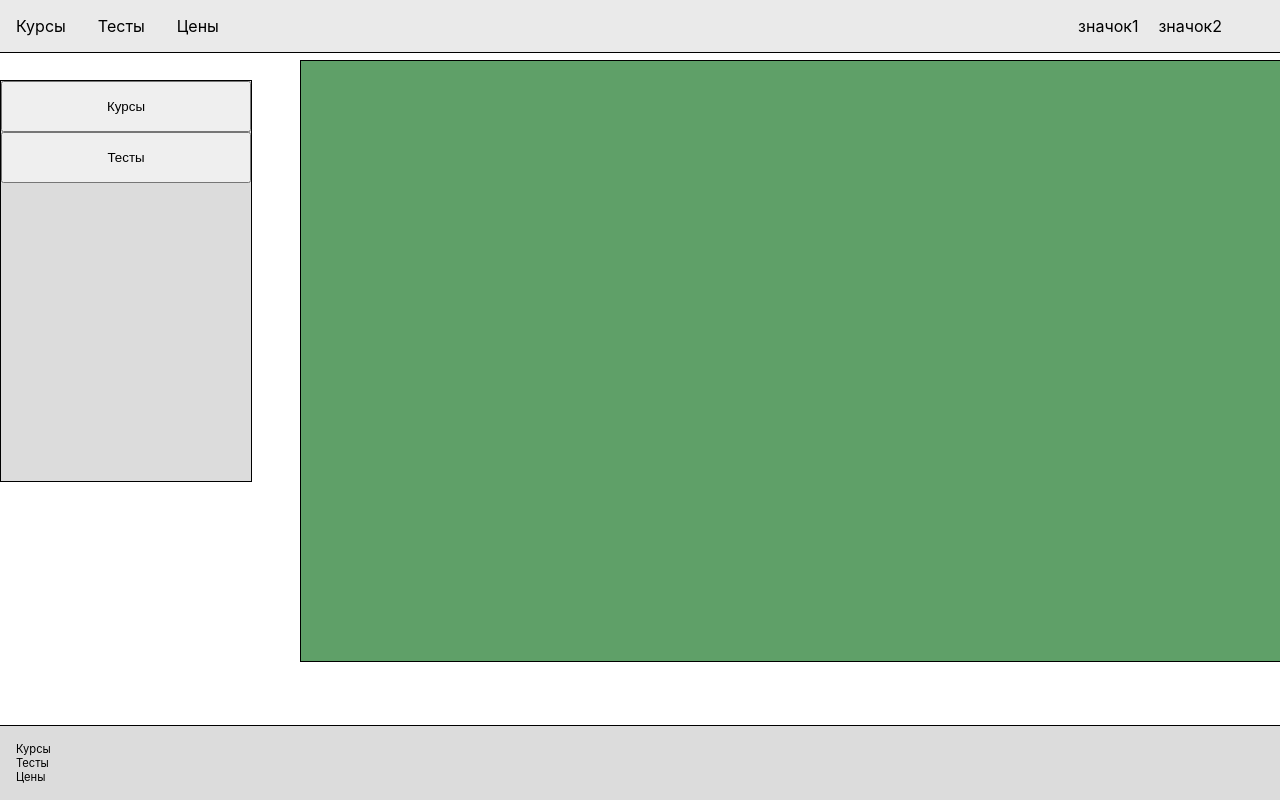
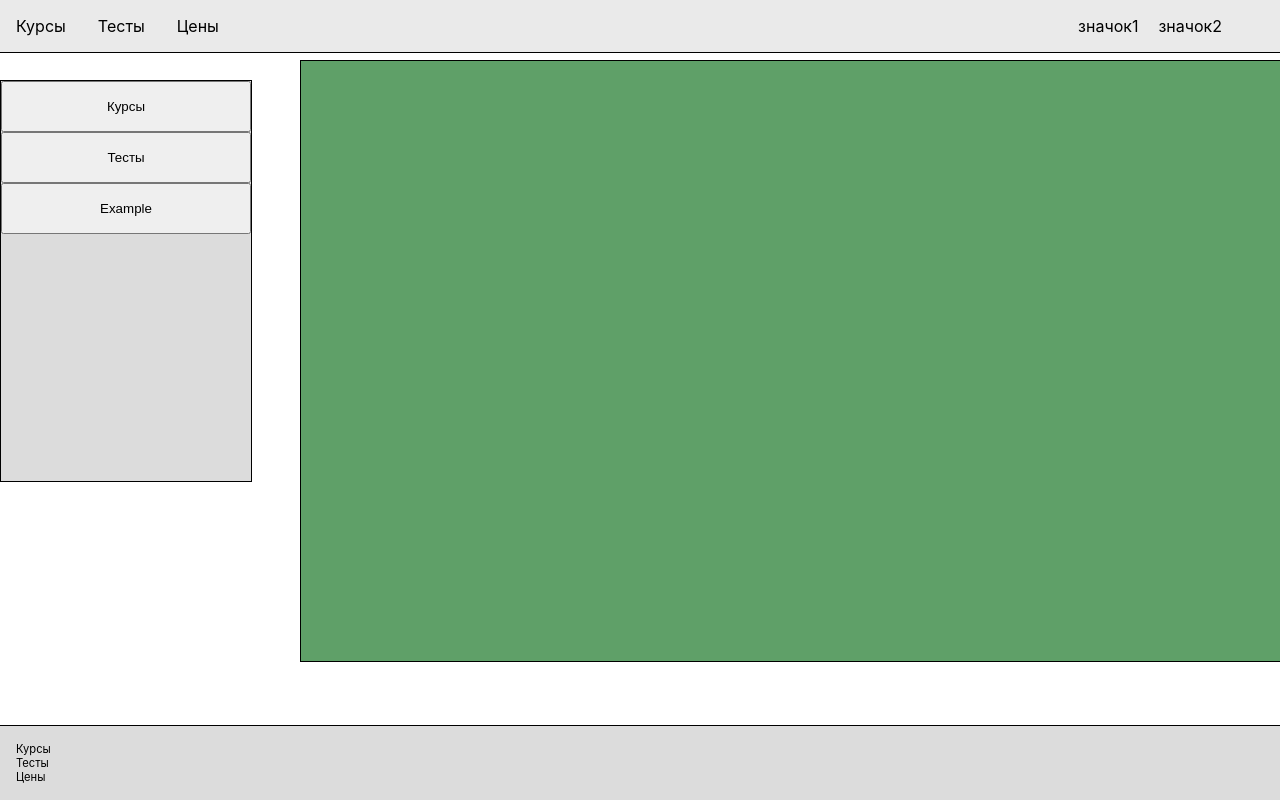
Before and after one commit to IvanMishinSever/wsctutors, a React (Create React App) app: page / in a window 1280 px wide. Shown: the top 800 px of the page. Built offline with nearby package versions, Linux system fonts and the light colour scheme.

Commit message:
add state and props

```diff
--- a/src/Components/App/App.js
+++ b/src/Components/App/App.js
@@ -7,12 +7,28 @@ import Footer from '../Footer/Footer';
 import MainView from '../MainVIew/MainView';
 
 export default class App extends React.Component {
+  constructor(props) {
+    super(props);
+    this.state = {
+        categoryView: false,
+    }
+    this.handleClick = this.handleClick.bind(this);
+}
+
+
+handleClick() {
+    this.setState({
+        categoryView: true
+    })
+    //console.log(this.state.categoryView);
+      }
+
   render() {
     return (
       <div className="App">
            <Header />
-           <Menu />
-           <MainView />
+           <Menu onClick={this.handleClick}/>
+           <MainView categoryView={this.state.categoryView}/>
            <Footer />
       </div>
 
--- a/src/Components/MainVIew/Category/Category.js
+++ b/src/Components/MainVIew/Category/Category.js
@@ -5,7 +5,8 @@ export default class Category extends React.Component {
 
 
     render() {
-        let showInfo = false;
+        let showInfo = this.props.categoryView;
+       // let showInfo = true;
         return (
             <div style={{display: showInfo ? "block" : "none"}} className="Category">
                 <ul>
--- a/src/Components/MainVIew/MainView.js
+++ b/src/Components/MainVIew/MainView.js
@@ -8,7 +8,7 @@ export default class MainView extends React.Component {
     render() {
         return (
             <div className="MainView">
-              <Category />
+              <Category categoryView={this.props.categoryView}/>
 
             </div>
         )
--- a/src/Components/Menu/Menu.js
+++ b/src/Components/Menu/Menu.js
@@ -7,7 +7,7 @@ export default class Menu extends React.Component {
     render() {
         return (
             <div className="Menu">
-                <MenuSide />
+                <MenuSide onClick={this.props.onClick}/>
 
             </div>
         )
--- a/src/Components/Menu/MenuSide/MenuSide.js
+++ b/src/Components/Menu/MenuSide/MenuSide.js
@@ -3,7 +3,7 @@ import './MenuSide.css';
 
 
 export default class MenuSide extends React.Component {
-    constructor(props) {
+ /*   constructor(props) {
         super(props);
         this.state = {
             categoryView: false,
@@ -16,18 +16,25 @@ export default class MenuSide extends React.Component {
             categoryView: true
         })
         //console.log(this.state.categoryView);
+          }
 
+          onPress() {
+              let visible = false;
 
-    }
+            alert(visible);
+          }
+*/
+
     render() {
         return (
             <div className="MenuSide">
                 <ul>
                     <li>
-                        <button  showCategory={this.state.categoryView} onClick={this.onClick}>Курсы</button>
+                        <button  >Курсы</button>
                     </li>
                     <li>
                         <button>Тесты</button>
+                        <button onClick={this.props.onClick}>Example</button>
 
                     </li>
 
```
Also changed, not shown: 1 other file (tests, documents, lock files or other folders).
